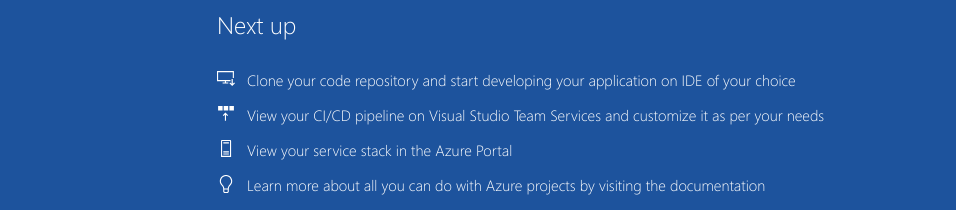
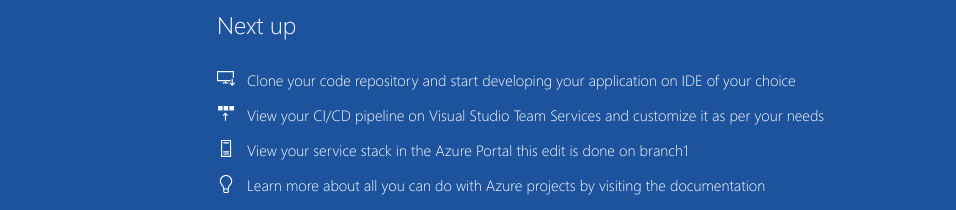
Before and after one commit to jinojohn92/gitlab, a plain HTML site: page index.html in a window 1280 px wide. Shown: the part 590-800 px from the top of the page, without its empty margins (8-964 px from the left). Drawn offline with Linux system fonts and the light colour scheme.

Commit message:
eddited index.html

```diff
--- a/index.html
+++ b/index.html
@@ -40,7 +40,7 @@
                             <div class="step-icon">
                                 <img src="img/stackWhite.svg">
                             </div>
-                            <div class="step-text"><a href="http://portal.azure.com">View your service stack in the Azure Portal</a></div>
+                            <div class="step-text"><a href="http://portal.azure.com">View your service stack in the Azure Portal this edit is done on branch1</a></div>
                         </div>
                         <div class="step">
                             <div class="step-icon">
```
